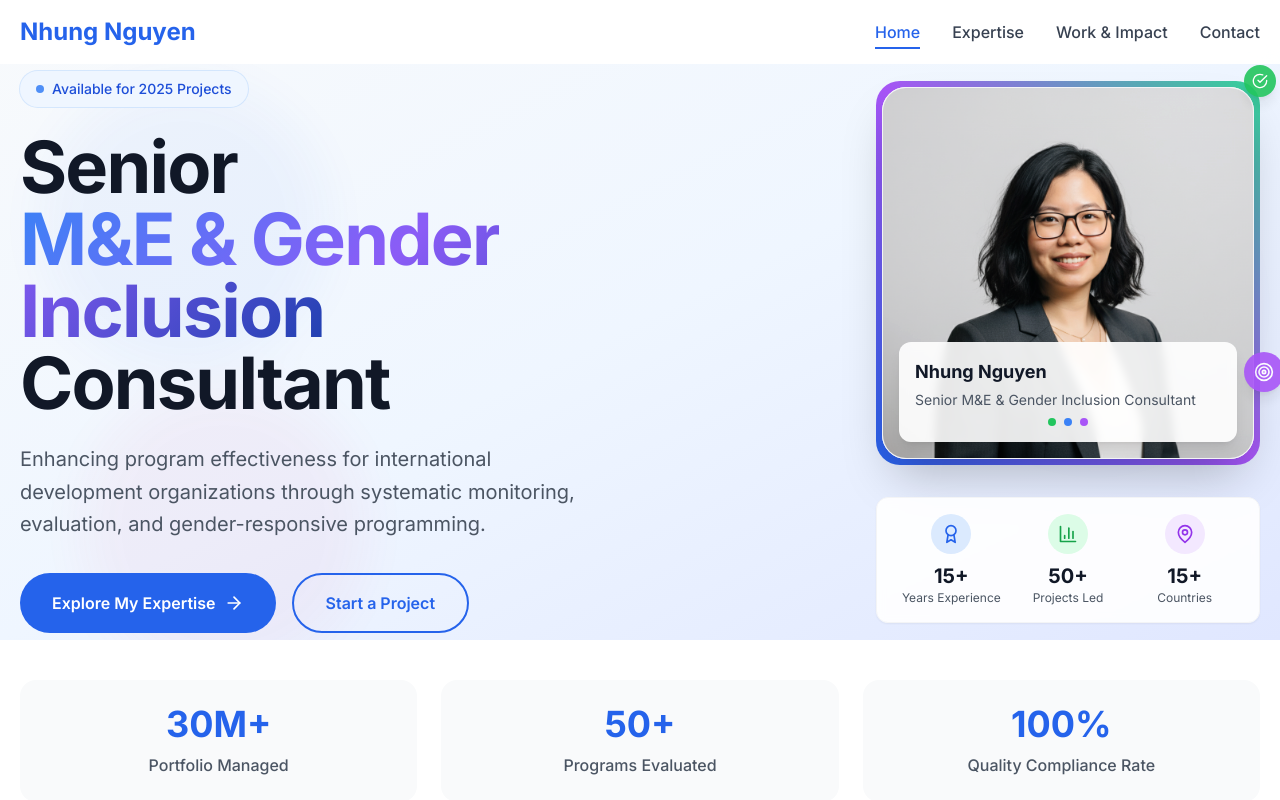
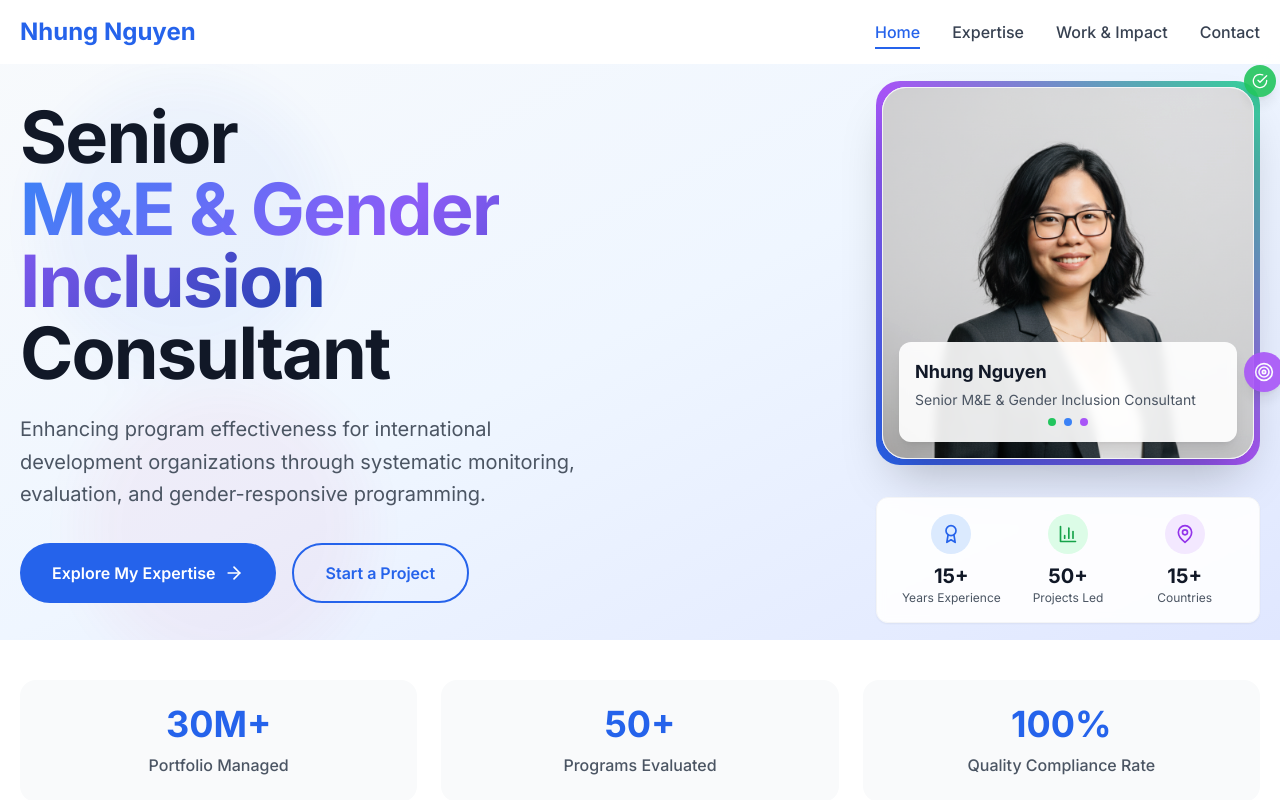
Before and after one commit to johntran8683/nhungconsultantcy, a Next.js app: page / in a window 1280 px wide. Shown: the top 800 px of the page. Built offline with nearby package versions, Linux system fonts and the light colour scheme.

Commit message:
remove Avaiable for 2025 Projects

```diff
--- a/src/app/page.tsx
+++ b/src/app/page.tsx
@@ -22,10 +22,6 @@ export default function HomePage() {
           <div className="grid grid-cols-1 lg:grid-cols-2 gap-16 items-center">
             <div className="space-y-8">
               <div className="space-y-6">
-                <div className="inline-flex items-center px-4 py-2 rounded-full bg-blue-50 text-blue-700 text-sm font-medium ring-1 ring-blue-200/60">
-                  <span className="w-2 h-2 bg-blue-500 rounded-full mr-2 animate-pulse"></span>
-                  Available for 2025 Projects
-                </div>
                 <h1 className="text-5xl md:text-7xl font-bold leading-tight tracking-tight">
                   <span className="text-gray-900">Senior</span><br />
                   <span className="text-gradient bg-gradient-to-r from-blue-600 via-purple-600 to-blue-800 bg-clip-text text-transparent">
```
